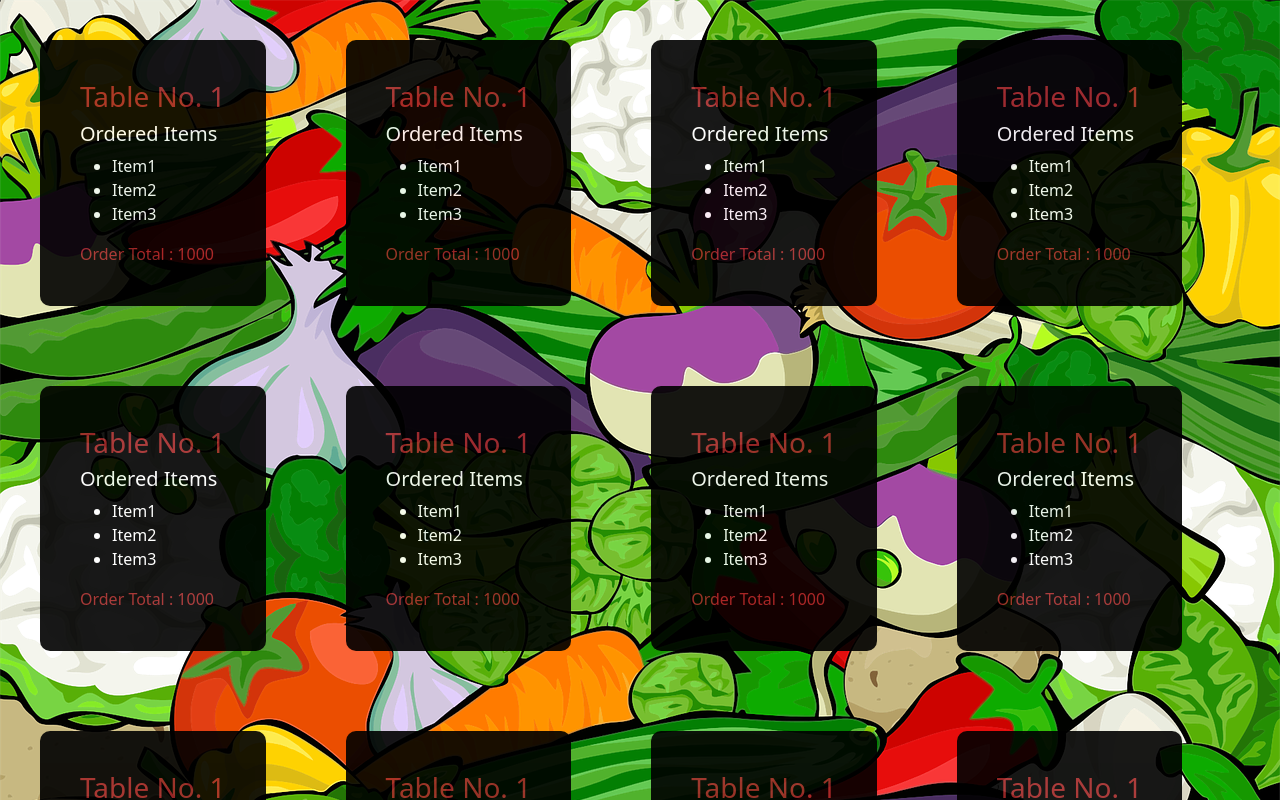
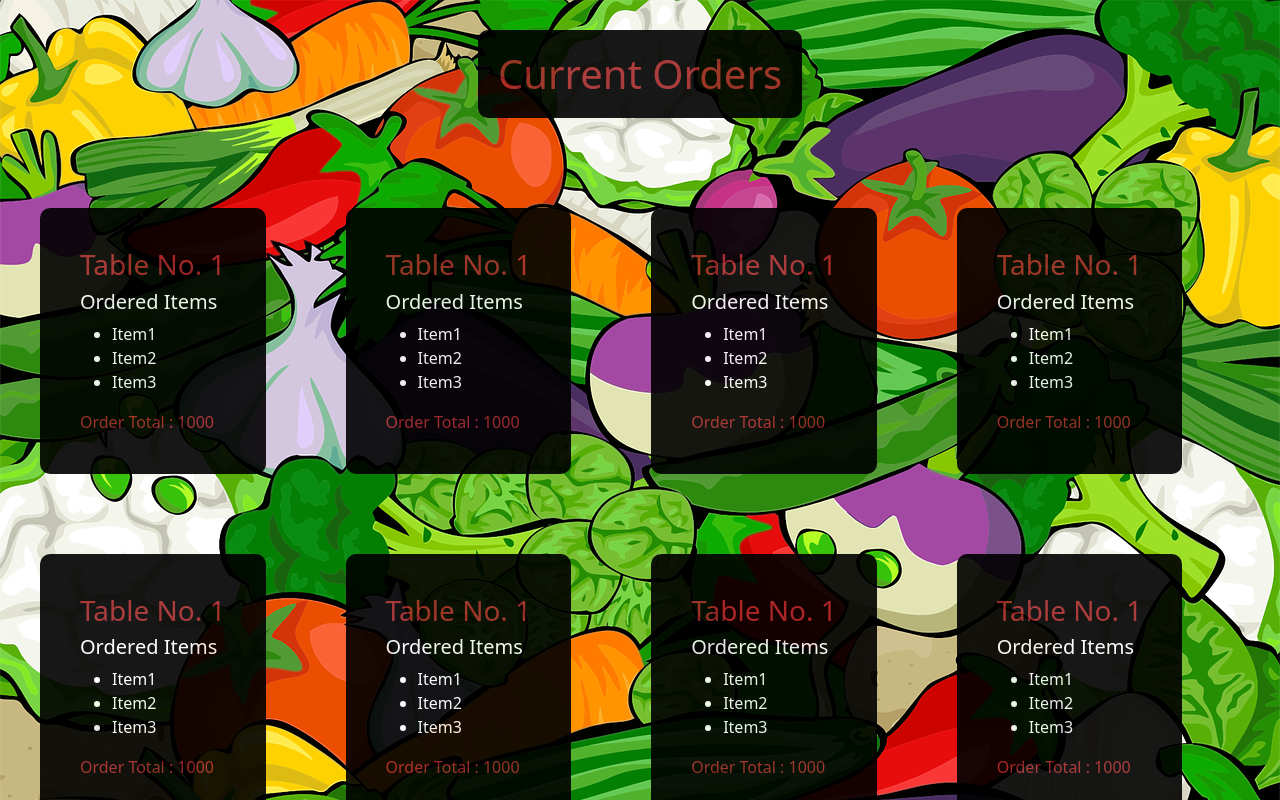
Before and after one commit to namishagg2602/Restaurant-App, a React (Create React App) app: page / in a window 1280 px wide. Shown: the top 800 px of the page. Built offline with nearby package versions, Linux system fonts and the light colour scheme.

Commit message:
Update AdminTable.js

```diff
--- a/src/components/AdminTable.js
+++ b/src/components/AdminTable.js
@@ -4,6 +4,10 @@ import Tableview from './Tableview';
 const AdminTable = () =>
 {
     return(
+        <div>
+            <center>
+                <h1 className='table-main-head'>Current Orders</h1>
+            </center>
             <div className='table-row'>
                 <Tableview/>
                 <Tableview/>
@@ -18,6 +22,7 @@ const AdminTable = () =>
                 <Tableview/>
                 <Tableview/>
             </div>
+        </div>
     );
 }
 
```
Lines whose indentation alone changed are shown as unchanged.
